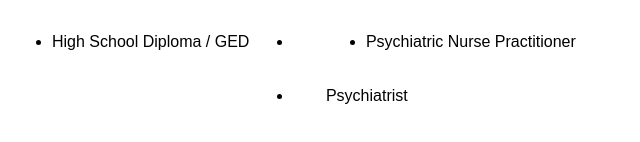
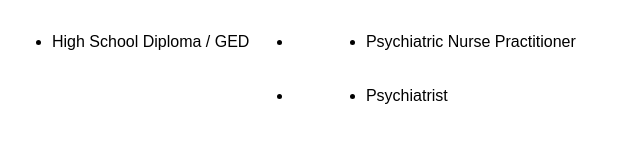
Before and after one commit to ktkelly11/Behavioral_Health_Pathways, a plain HTML site: page index.html in a window 1280 px wide. Shown: the part 406-548 px from the top of the page, 11-651 px from the left. Drawn offline with Linux system fonts and the light colour scheme.

Commit message:
Final touches to table before adding data-related parts

```diff
--- a/index.html
+++ b/index.html
@@ -157,13 +157,17 @@
             </td>
           </tr>
           <tr class="row-9">
-            <td class="education-9"></td>
+            <td class="education"></td>
             <td class="licenses">
               <ul>
                 <li id="licenses-9"></li>
               </ul>
             </td>
-            <td class="profession-psychiatrist">Psychiatrist</td>
+            <td class="profession">
+              <ul>
+                <li id="profession-psychiatrist">Psychiatrist</li>
+              </ul>
+            </td>
           </tr>
         </tbody>
       </table>
```
